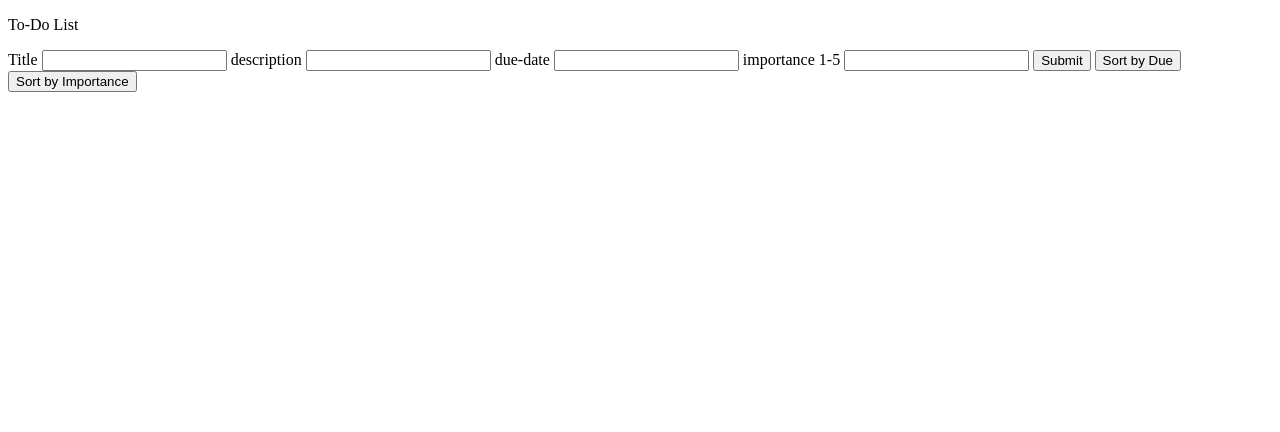
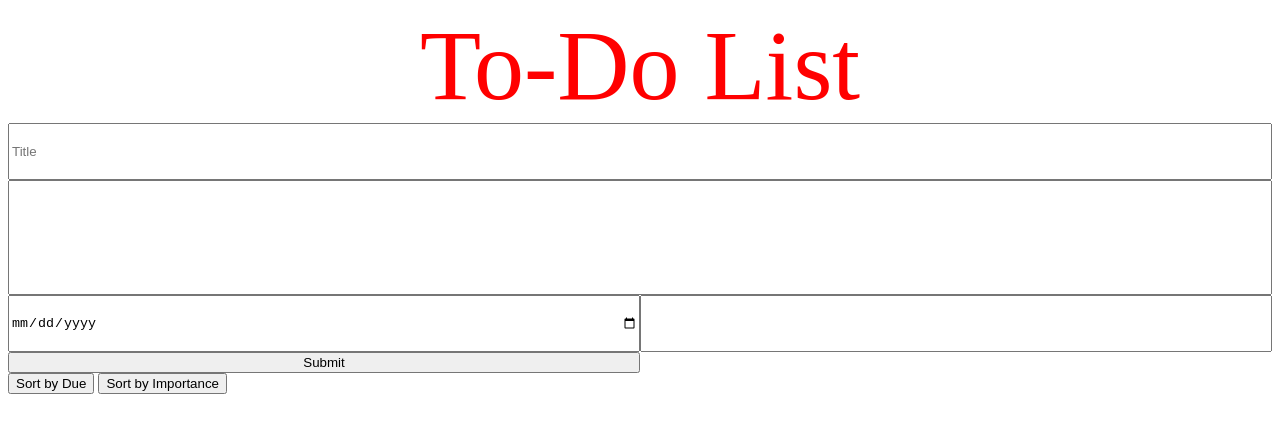
Before and after one commit to jjkjj80/toDoList, a website built with webpack: page src/template.html in a window 1280 px wide. Built offline with nearby package versions, Linux system fonts and the light colour scheme.

Commit message:
add sort buttons for due date and importance

```diff
--- a/src/index.js
+++ b/src/index.js
@@ -1,3 +1,6 @@
+import css from "./styles.css";
+
+
 const cont = document.querySelector('.container')
 const sub = document.querySelector('.sub')
 const colors = ['#a0c15a', '#add633', '#ffd934', '#ffb234', '#ff8c5a']
@@ -103,9 +106,44 @@ sub.addEventListener('click', (e) => {
     e.preventDefault();
     const title = document.querySelector('#do').value;
     const desc = document.querySelector('#desc').value;
-    const due = document.querySelector('#due').value;
+    const due = new Date(document.querySelector('#due').value);
+    const dueMonth = due.getUTCMonth() + 1
+    const dueYear = due.getFullYear()
+    const dueDate = due.getUTCDate()
+    const combined = `${dueMonth}/${dueDate}/${dueYear}`
     const imp = document.querySelector('#imp').value;
-    let task = new todo(title,desc,due,imp)
+    let task = new todo(title,desc,combined,imp)
+    console.log(task.due)
+    order.push(task)
     task.card()
     console.log(task)
 })
+
+sortDue.addEventListener('click', () => {
+
+    let newOrder = order.sort(
+        (p1, p2) => {
+            return new Date(p1.due) - new Date(p2.due)
+        }
+    )
+    while (cont.firstChild) {
+        cont.removeChild(cont.lastChild);
+      }
+    newOrder.forEach(function(e) {
+        return e.card()
+    })
+})
+
+sortImp.addEventListener('click', () => {
+    let newOrder = order.sort(
+        (p1, p2) => {
+            return p1.imp - p2.imp
+        }
+    )
+    while (cont.firstChild) {
+        cont.removeChild(cont.lastChild);
+      }
+    newOrder.forEach(function(e) {
+        return e.card()
+    })
+})
--- /dev/null
+++ b/src/styles.css
@@ -0,0 +1,32 @@
+.head {
+    color: red;
+    font-size: 100px;
+    margin: 0;
+    text-align: center;
+}
+
+.form {
+    display: grid;
+    grid-template-columns: 1fr 1fr;
+    grid-template-rows: 1fr 2fr 1fr;
+    height: 250px
+}
+
+.formTitle {
+    grid-column: 1/3;
+    grid-row: 1/2;
+}
+
+.formDesc {
+    grid-column: 1/3;
+    grid-row: 2/3;
+}
+
+.formDue {
+    grid-column: 1/2;
+    grid-row: 3/4;
+}
+.formImp {
+    grid-column: 2/3;
+    grid-row: 3/4;
+}
--- a/src/template.html
+++ b/src/template.html
@@ -11,19 +11,25 @@
     </div>
     <div class="info">
       <form action="" class="form">
-        <label for="do">Title</label>
-        <input type="text" id="do" required />
-        <label for="desc">description</label>
-        <input type="text" name="" id="desc" required />
-        <label for="due">due-date</label>
-        <input type="text" name="" id="due" required />
-        <label for="imp">importance 1-5</label>
-        <input type="number" id="imp" required />
+        <label for="do" class="formTitle">Title</label>
+        <input
+          type="text"
+          id="do"
+          class="formTitle"
+          placeholder="Title"
+          required
+        />
+        <label for="desc" class="formDesc">description</label>
+        <input type="textbox" name="" id="desc" class="formDesc" required />
+        <label for="due" class="formDue">due-date</label>
+        <input type="date" name="" id="due" class="formDue" required />
+        <label for="imp" class="formImp">importance 1-5</label>
+        <input type="number" id="imp" class="formImp" required />
         <button type="submit" class="sub">Submit</button>
-        <button class="sortDue">Sort by Due</button>
-        <button class="sortImp">Sort by Importance</button>
       </form>
+      <button class="sortDue" type="button">Sort by Due</button>
+      <button class="sortImp" type="button">Sort by Importance</button>
     </div>
-    <div class="container"></div>
+    <div class="container" id="container"></div>
   </body>
 </html>
```
